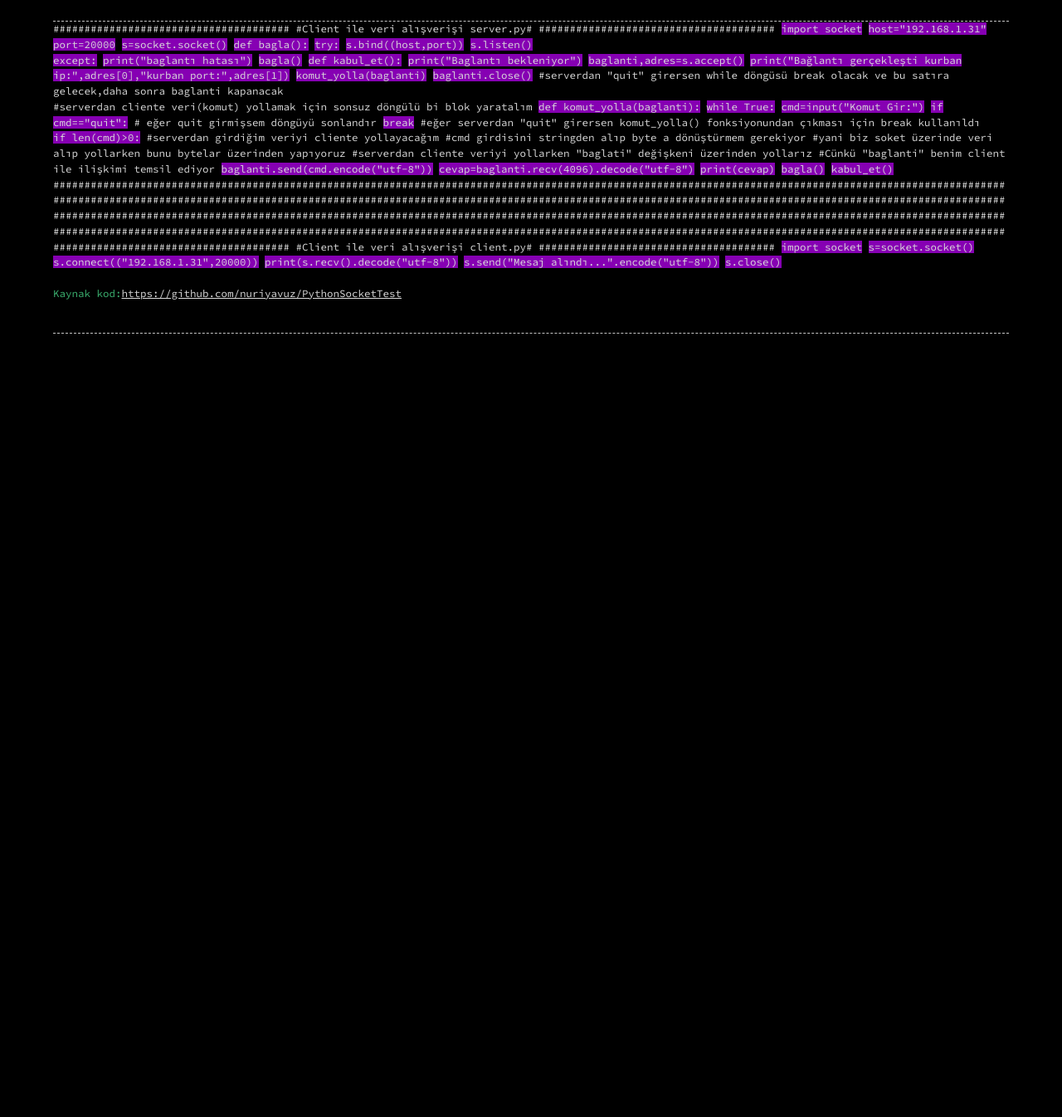
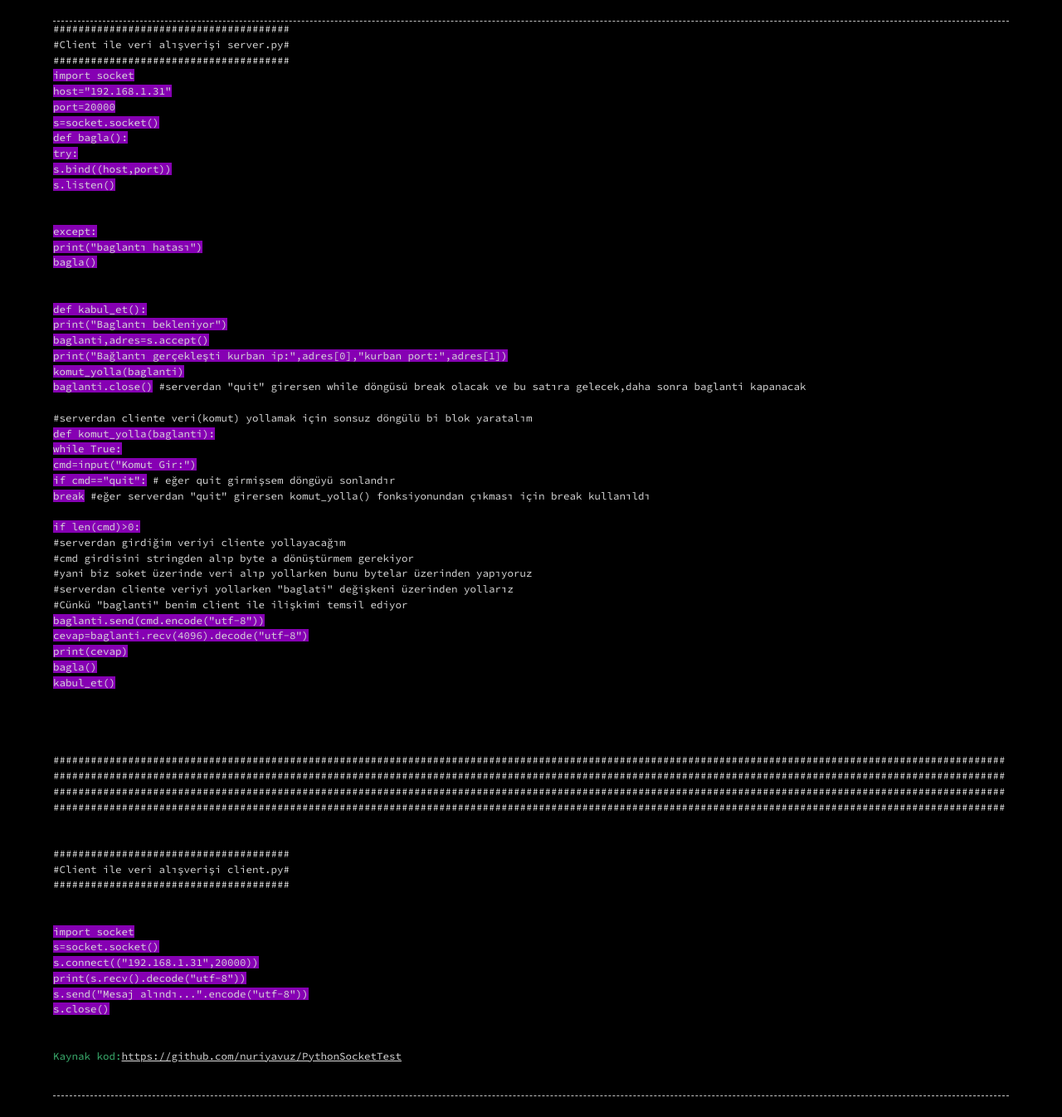
Before and after one commit to emredurmaz4/cosmosofcyberspace.github.io, a Jekyll site: the page socket2.html, which Jekyll copies as it is, in a window 1280 px wide. Shown: the whole page at 83% size. Built offline with Jekyll 4.4.1, drawn with Linux system fonts in a browser that asks for light colours; before the commit the page ends 900 px from its top, so only the background shows below that.

Commit message:
Update socket2.html

```diff
--- a/socket2.html
+++ b/socket2.html
@@ -13,64 +13,64 @@
   <div class="menu">
 
 
-######################################
-#Client ile veri alışverişi server.py#
-######################################
-<span style="background:#8600b3">import socket</span>
-<span style="background:#8600b3">host="192.168.1.31"</span>
-<span style="background:#8600b3">port=20000</span>
-<span style="background:#8600b3">s=socket.socket()</span>
-<span style="background:#8600b3">def bagla():</span>
-<span style="background:#8600b3">    try:</span>
-<span style="background:#8600b3">        s.bind((host,port))</span>
-<span style="background:#8600b3">        s.listen()</span>
+######################################</br>
+#Client ile veri alışverişi server.py#</br>
+######################################</br>
+<span style="background:#8600b3">import socket</span></br>
+<span style="background:#8600b3">host="192.168.1.31"</span></br>
+<span style="background:#8600b3">port=20000</span></br>
+<span style="background:#8600b3">s=socket.socket()</span></br>
+<span style="background:#8600b3">def bagla():</span></br>
+<span style="background:#8600b3">    try:</span></br>
+<span style="background:#8600b3">        s.bind((host,port))</span></br>
+<span style="background:#8600b3">        s.listen()</span></br>
+</br></br>
+<span style="background:#8600b3">    except:</span></br>
+<span style="background:#8600b3">        print("baglantı hatası")</span></br>
+<span style="background:#8600b3">        bagla()</span></br>
+</br></br>
+<span style="background:#8600b3">def kabul_et():</span></br>
+<span style="background:#8600b3">    print("Baglantı bekleniyor")</span></br>
+<span style="background:#8600b3">    baglanti,adres=s.accept()</span></br>
+<span style="background:#8600b3">    print("Bağlantı gerçekleşti kurban ip:",adres[0],"kurban port:",adres[1])</span></br>
+<span style="background:#8600b3">    komut_yolla(baglanti)</span></br>
+<span style="background:#8600b3">    baglanti.close()</span> #serverdan "quit" girersen while döngüsü break olacak ve bu satıra gelecek,daha sonra baglanti kapanacak</br>
+    </br>
+#serverdan cliente veri(komut) yollamak için sonsuz döngülü bi blok yaratalım</br>
+<span style="background:#8600b3">def komut_yolla(baglanti):</span></br>
+<span style="background:#8600b3">    while True:</span></br>
+<span style="background:#8600b3">        cmd=input("Komut Gir:")</span></br>
+<span style="background:#8600b3">        if cmd=="quit":</span>  # eğer quit girmişsem döngüyü sonlandır</br>
+<span style="background:#8600b3">            break</span> #eğer serverdan "quit" girersen komut_yolla() fonksiyonundan çıkması için break kullanıldı</br>
 </br>
-<span style="background:#8600b3">    except:</span>
-<span style="background:#8600b3">        print("baglantı hatası")</span>
-<span style="background:#8600b3">        bagla()</span>
+<span style="background:#8600b3">        if len(cmd)>0:</span></br>
+            #serverdan girdiğim veriyi cliente yollayacağım</br>
+            #cmd girdisini stringden alıp byte a dönüştürmem gerekiyor</br>
+            #yani biz soket üzerinde veri alıp yollarken bunu bytelar üzerinden yapıyoruz</br>
+            #serverdan cliente veriyi yollarken "baglati" değişkeni üzerinden yollarız</br>
+            #Cünkü "baglanti" benim client ile ilişkimi temsil ediyor</br>
+<span style="background:#8600b3">            baglanti.send(cmd.encode("utf-8"))</span></br>
+<span style="background:#8600b3">            cevap=baglanti.recv(4096).decode("utf-8")</span></br>
+<span style="background:#8600b3">            print(cevap)</span></br>
+<span style="background:#8600b3">bagla()</span></br>
+<span style="background:#8600b3">kabul_et()</span></br>
+</br></br></br></br>
 
-<span style="background:#8600b3">def kabul_et():</span>
-<span style="background:#8600b3">    print("Baglantı bekleniyor")</span>
-<span style="background:#8600b3">    baglanti,adres=s.accept()</span>
-<span style="background:#8600b3">    print("Bağlantı gerçekleşti kurban ip:",adres[0],"kurban port:",adres[1])</span>
-<span style="background:#8600b3">    komut_yolla(baglanti)</span>
-<span style="background:#8600b3">    baglanti.close()</span> #serverdan "quit" girersen while döngüsü break olacak ve bu satıra gelecek,daha sonra baglanti kapanacak
-    </br>
-#serverdan cliente veri(komut) yollamak için sonsuz döngülü bi blok yaratalım
-<span style="background:#8600b3">def komut_yolla(baglanti):</span>
-<span style="background:#8600b3">    while True:</span>
-<span style="background:#8600b3">        cmd=input("Komut Gir:")</span>
-<span style="background:#8600b3">        if cmd=="quit":</span>  # eğer quit girmişsem döngüyü sonlandır
-<span style="background:#8600b3">            break</span> #eğer serverdan "quit" girersen komut_yolla() fonksiyonundan çıkması için break kullanıldı
-</br>
-<span style="background:#8600b3">        if len(cmd)>0:</span>
-            #serverdan girdiğim veriyi cliente yollayacağım
-            #cmd girdisini stringden alıp byte a dönüştürmem gerekiyor
-            #yani biz soket üzerinde veri alıp yollarken bunu bytelar üzerinden yapıyoruz
-            #serverdan cliente veriyi yollarken "baglati" değişkeni üzerinden yollarız
-            #Cünkü "baglanti" benim client ile ilişkimi temsil ediyor
-<span style="background:#8600b3">            baglanti.send(cmd.encode("utf-8"))</span>
-<span style="background:#8600b3">            cevap=baglanti.recv(4096).decode("utf-8")</span>
-<span style="background:#8600b3">            print(cevap)</span>
-<span style="background:#8600b3">bagla()</span>
-<span style="background:#8600b3">kabul_et()</span>
-
-
-#########################################################################################################################################################
-#########################################################################################################################################################
-#########################################################################################################################################################
-#########################################################################################################################################################
-
-######################################
-#Client ile veri alışverişi client.py#
-######################################
-
-<span style="background:#8600b3">import socket</span>
-<span style="background:#8600b3">s=socket.socket()</span>
-<span style="background:#8600b3">s.connect(("192.168.1.31",20000))</span>
-<span style="background:#8600b3">print(s.recv().decode("utf-8"))</span>
-<span style="background:#8600b3">s.send("Mesaj alındı...".encode("utf-8"))</span>
-<span style="background:#8600b3">s.close()</span>
+#########################################################################################################################################################</br>
+#########################################################################################################################################################</br>
+#########################################################################################################################################################</br>
+#########################################################################################################################################################</br>
+</br></br>
+######################################</br>
+#Client ile veri alışverişi client.py#</br>
+######################################</br>
+</br></br>
+<span style="background:#8600b3">import socket</span></br>
+<span style="background:#8600b3">s=socket.socket()</span></br>
+<span style="background:#8600b3">s.connect(("192.168.1.31",20000))</span></br>
+<span style="background:#8600b3">print(s.recv().decode("utf-8"))</span></br>
+<span style="background:#8600b3">s.send("Mesaj alındı...".encode("utf-8"))</span></br>
+<span style="background:#8600b3">s.close()</span></br>
 
 </br></br>
 <p style="color:MediumSeaGreen;">Kaynak kod:<a href="https://github.com/nuriyavuz/PythonSocketTest">https://github.com/nuriyavuz/PythonSocketTest</a></p>
```
